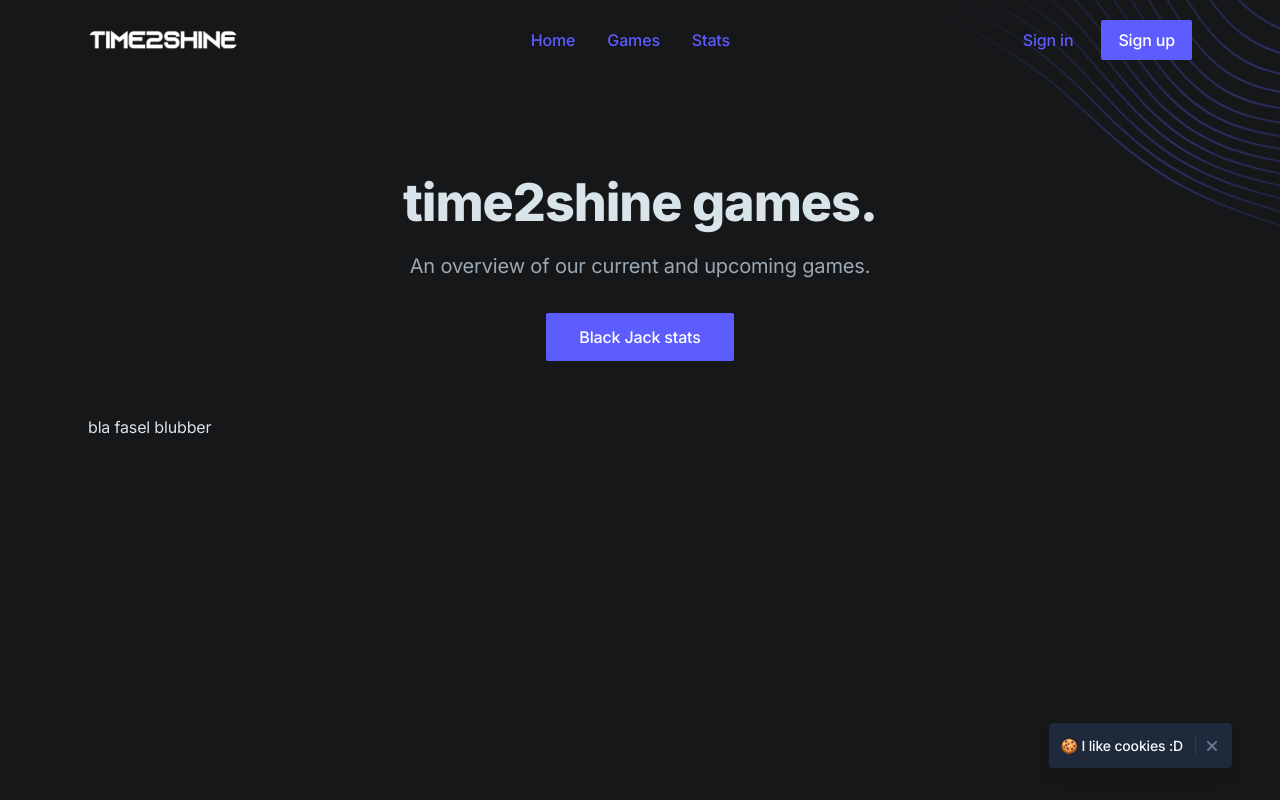
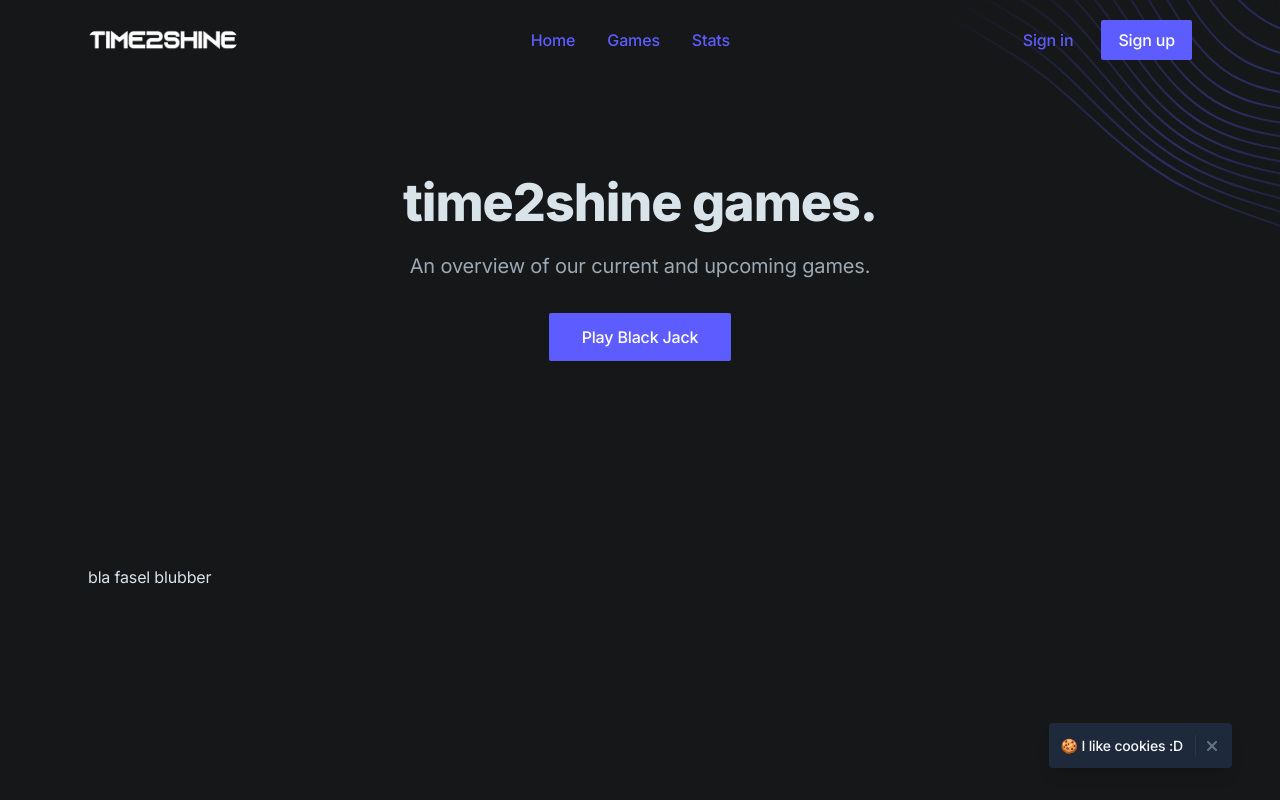
Before and after one commit to SE-TINF22B6/time2shine, a Next.js app in the folder frontend2shine/: page /games in a window 1280 px wide. Built offline with nearby package versions, Linux system fonts and the light colour scheme.

Commit message:
Created engine Docker image

```diff
--- a/frontend2shine/app/(games)/games/page.tsx
+++ b/frontend2shine/app/(games)/games/page.tsx
@@ -12,13 +12,17 @@ export default function Games() {
           {/* Section header */}
           <div className="max-w-3xl mx-auto text-center pb-12 md:pb-16">
             <h1 className="h1 mb-4" data-aos="fade-up">time2shine games.</h1>
-            <p className="text-xl text-gray-400 mb-8" data-aos="fade-up" data-aos-delay="200">An overview of our current and upcoming games.</p>
+            <p className="text-xl text-gray-400 mb-8" data-aos="fade-up" data-aos-delay="200">An overview of our current
+              and upcoming games.</p>
             <div className="max-w-xs mx-auto sm:max-w-none sm:flex sm:justify-center">
               <div data-aos="fade-up" data-aos-delay="400">
-                <a className="btn text-white bg-purple-600 hover:bg-purple-700 w-full mb-4 sm:w-auto sm:mb-0" href="/blackjack">Black Jack stats</a>
+                <a className="btn text-white bg-purple-600 hover:bg-purple-700 w-full mb-4 sm:w-auto sm:mb-0"
+                   href="/blackjack">Play Black Jack</a>
               </div>
             </div>
           </div>
+
+          <iframe src="http://localhost:63342/time2shine/engine2shine/index.html?"></iframe>
 
           bla fasel blubber
 
```
Also changed, not shown: 1 other file (tests, documents, lock files or other folders).
